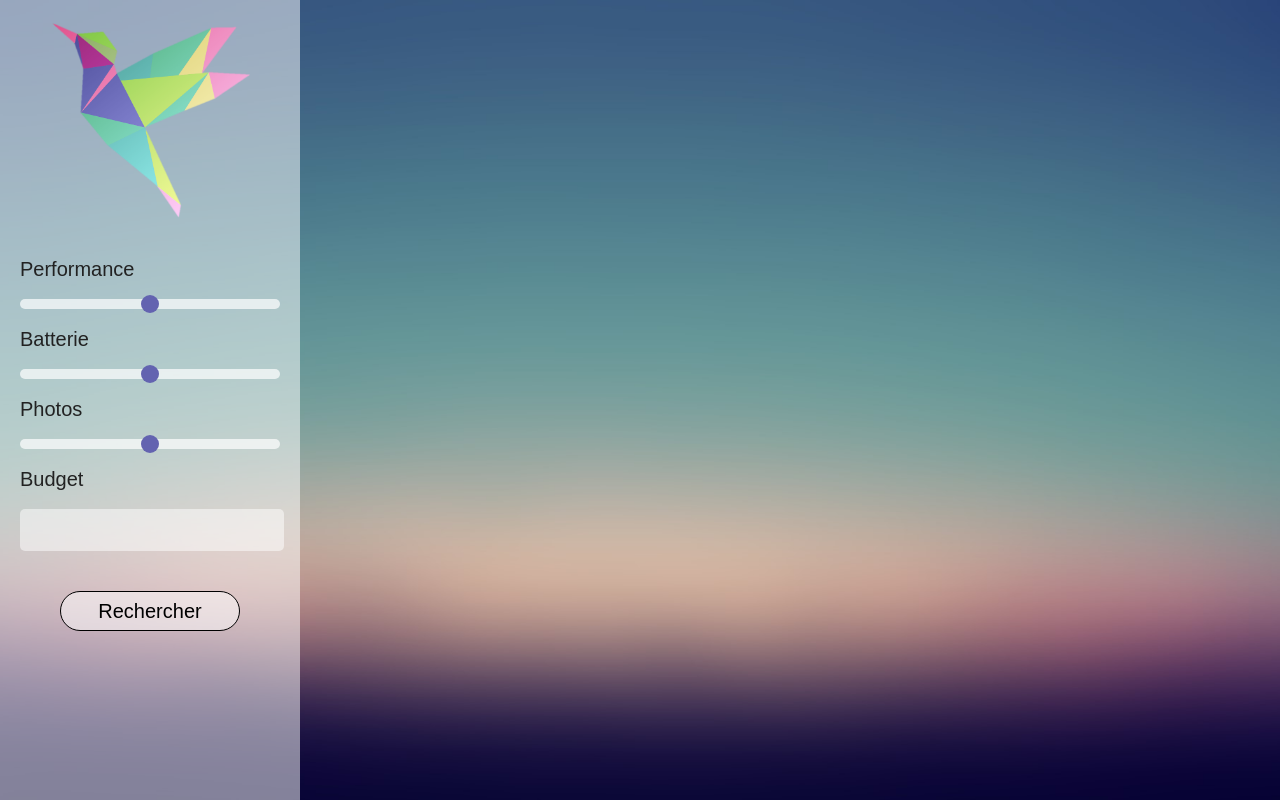
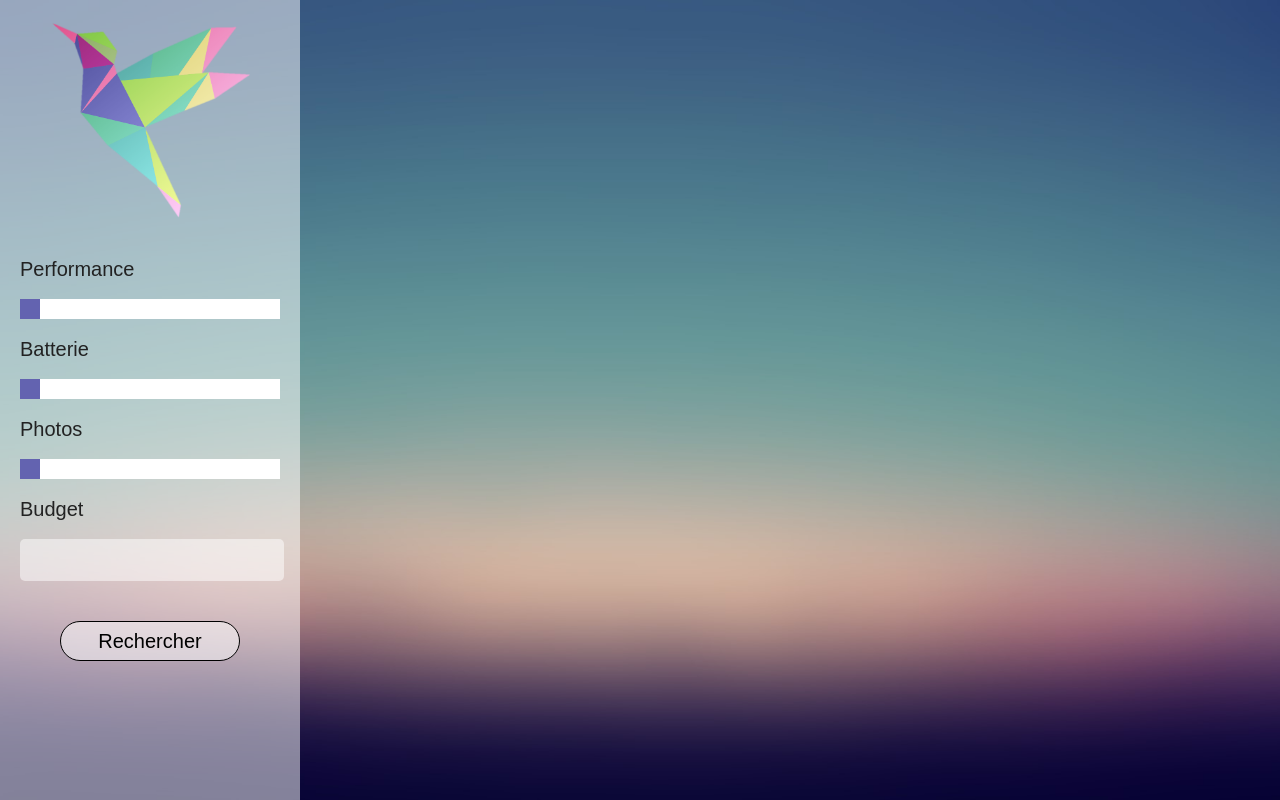
Before and after one commit to solal3105/qesa, a PHP site: page / in a window 1280 px wide. Run offline with PHP 8.4, Linux system fonts and the light colour scheme.

Commit message:
rajout de l'affichage des valeurs des sliders

```diff
--- a/v7/assets/css/style.css
+++ b/v7/assets/css/style.css
@@ -30,16 +30,16 @@ img#logo{
 }
 #colonne_gauche input[type="range"]{
   -webkit-appearance: none;
-  background: rgba(255,255,255,0.7);
-  height: 10px;
-   border-radius: 5px;
+  background: rgba(255,255,255,1);
+  height: 20px;
+   border-radius: 0px;
 }
 
 #colonne_gauche input[type=range]::-webkit-slider-thumb {
   -webkit-appearance: none;
-  height: 18px;
-  width: 18px;
-  border-radius: 9px;
+  height: 20px;
+  width: 20px;
+  border-radius: 0px;
   background: #6363b0;
 
 }
--- a/v7/controllers/index.php
+++ b/v7/controllers/index.php
@@ -5,6 +5,18 @@ if (isset($_POST['performance'])){
 else{
 	$performance=0;
 }
+if (isset($_POST['batterie'])){
+	$batterie=$_POST['batterie'];
+}
+else{
+	$batterie=0;
+}
+if (isset($_POST['photo'])){
+	$photo=$_POST['photo'];
+}
+else{
+	$photo=0;
+}
 
 require_once(PATH_VIEWS.'index.php');
 
--- a/v7/views/index.php
+++ b/v7/views/index.php
@@ -11,18 +11,19 @@
 		<br>
 		<label>Performance
 			<br>
-			<input type="range" name="performance" min="0" max="10">
+			<input type="range" name="performance" min="0" max="10" value="<?php echo $performance; ?>
+">
 
 		</label>
 		<br>
 		<label>Batterie
 			<br>
-			<input type="range" name="Batterie" min="0" max="10">
+			<input type="range" name="Batterie" min="0" max="10" value="<?php echo $batterie; ?>">
 		</label>
 		<br>
 		<label>Photos
 			<br>
-			<input type="range" name="photo" min="0" max="10">
+			<input type="range" name="photo" min="0" max="10" value="<?php echo $photo; ?>">
 		</label>
 		<br>
 		<label>Budget
```
